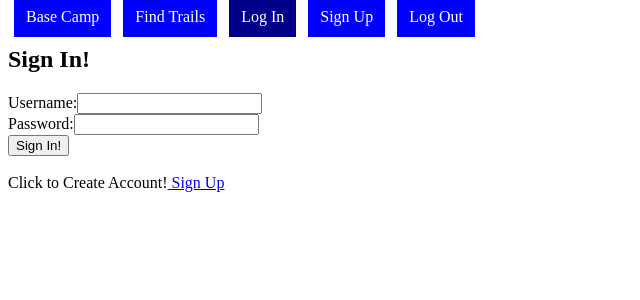
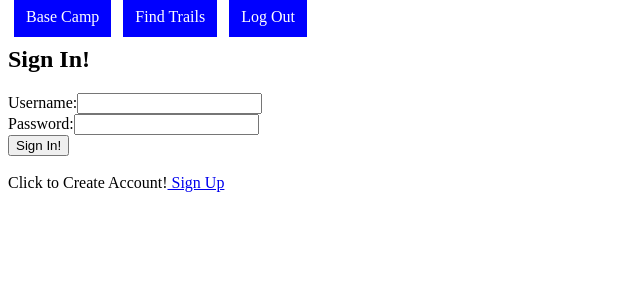
Before and after one commit to DCW0830/trailsFrontEnd, a React (Create React App) app: page /LogIn in a window 1280 px wide. Shown: the top 300 px of the page, without its empty margins (0-640 px from the left). Built offline with nearby package versions, Linux system fonts and the light colour scheme.

Commit message:
render error messages

```diff
--- a/src/actions/users.js
+++ b/src/actions/users.js
@@ -15,10 +15,15 @@ export function logIn(userInput) {
       }
     }).then(res => res.json())
     .then(returningUser =>  {
+
       console.log(returningUser)
-      sessionStorage.setItem('id', returningUser.id)
-      dispatch({type: 'LOG_IN', payload: returningUser})
-      history.push('/')
+      if (returningUser.id) {
+        sessionStorage.setItem('id', returningUser.id)
+        history.push('/')
+        dispatch({type: 'LOG_IN', payload: returningUser})
+      } else if (returningUser.errors) {
+        dispatch({type: 'FETCH_ERROR', payload: returningUser.errors})
+      }
     })
     .catch(error => {
       dispatch({type: 'FETCH_ERROR', payload: error})
@@ -43,9 +48,13 @@ export function createUser(userInput) {
     }).then(res => res.json())
     .then(newUser =>  {
       console.log(newUser)
-      sessionStorage.setItem('id', newUser.id)
-      dispatch({type: 'LOG_IN', payload: newUser})
-      history.push('/')
+      if (newUser.id) {
+        sessionStorage.setItem('id', newUser.id)
+        history.push('/')
+        dispatch({type: 'LOG_IN', payload: newUser})
+      } else if (newUser.errors) {
+        dispatch({type: 'FETCH_ERROR', payload: newUser.errors})
+      }
     })
     .catch(error => {
       dispatch({type: 'FETCH_ERROR', payload: error})
--- a/src/components/NavBar.js
+++ b/src/components/NavBar.js
@@ -32,24 +32,6 @@ const NavBar = () => {
       >Find Trails</NavLink>
 
       <NavLink
-        to='/LogIn'
-        exact
-        style={link}
-        activeStyle={{
-          background: 'darkblue'
-        }}
-      >Log In</NavLink>
-
-      <NavLink
-        to='/SignUp'
-        exact
-        style={link}
-        activeStyle={{
-          background: 'darkblue'
-        }}
-      >Sign Up</NavLink>
-
-      <NavLink
         to='/logOut'
         exact
         style={link}
--- a/src/containers/App.js
+++ b/src/containers/App.js
@@ -11,14 +11,10 @@ const App = () => {
     <Router history={history}>
       <React.Fragment>
         <Route exact path="/" render={ () => loggedIn() ? <Home/> : <Redirect to='/LogIn' /> }/>
-
         <Route path="/LogIn" component={()=> loggedIn() ? <Redirect to="/" /> : <LogIn/> }/>
-
         <Route path="/SignUp" component={()=> loggedIn() ? <Redirect to='/' /> : <SignUp/> }/>
-
         <Route path="/FindTrails" component={()=> loggedIn() ? <FindTrails/> : <Redirect to='/LogIn'/> }/>
-
-        <Route path='/logOut' component={() => logOut()} />
+        <Route path='/LogOut' component={() => logOut()} />
 
       </React.Fragment>
     </Router>
@@ -29,7 +25,7 @@ const loggedIn = () => !!sessionStorage['id']
 
 const logOut = () => {
   if(sessionStorage['id']) sessionStorage.removeItem('id')
-  return <Redirect to='/logIn' />
+  return <Redirect to='/LogIn' />
 }
 
 export default App
--- a/src/containers/Login.js
+++ b/src/containers/Login.js
@@ -26,6 +26,8 @@ class Login extends Component {
   }
 
   render() {
+    const { error } = this.props
+
     return (
       <div>
         <NavBar />
@@ -48,8 +50,10 @@ class Login extends Component {
             />
             <br/>
             <button>Sign In!</button>
+
           </form>
         <br/>
+        {error ? <h2>{error}: Verify Your Username And Password!</h2>:null}
         <span>
           Click to Create Account!
         </span>
@@ -60,7 +64,6 @@ class Login extends Component {
 }
 const mapStateToProps = (state => {
   return ({
-    currentUser: state.usersReducers.currentUser,
     error: state.usersReducers.error
   })
 })
--- a/src/containers/SignUp.js
+++ b/src/containers/SignUp.js
@@ -28,6 +28,7 @@ class SignUp extends Component {
   }
 
   render() {
+    const { error } = this.props
     return (
       <div>
         <NavBar />
@@ -59,6 +60,7 @@ class SignUp extends Component {
             <button>Create Account!</button>
           </form>
         <br/>
+        {error ? <h2>{error}: Try Again!</h2>:null}
         <span>
           Click to Sign In As Existing User!
         </span>
@@ -69,7 +71,6 @@ class SignUp extends Component {
 }
 const mapStateToProps = (state => {
   return ({
-    currentUser: state.usersReducers.currentUser,
     error: state.usersReducers.error
   })
 })
```
